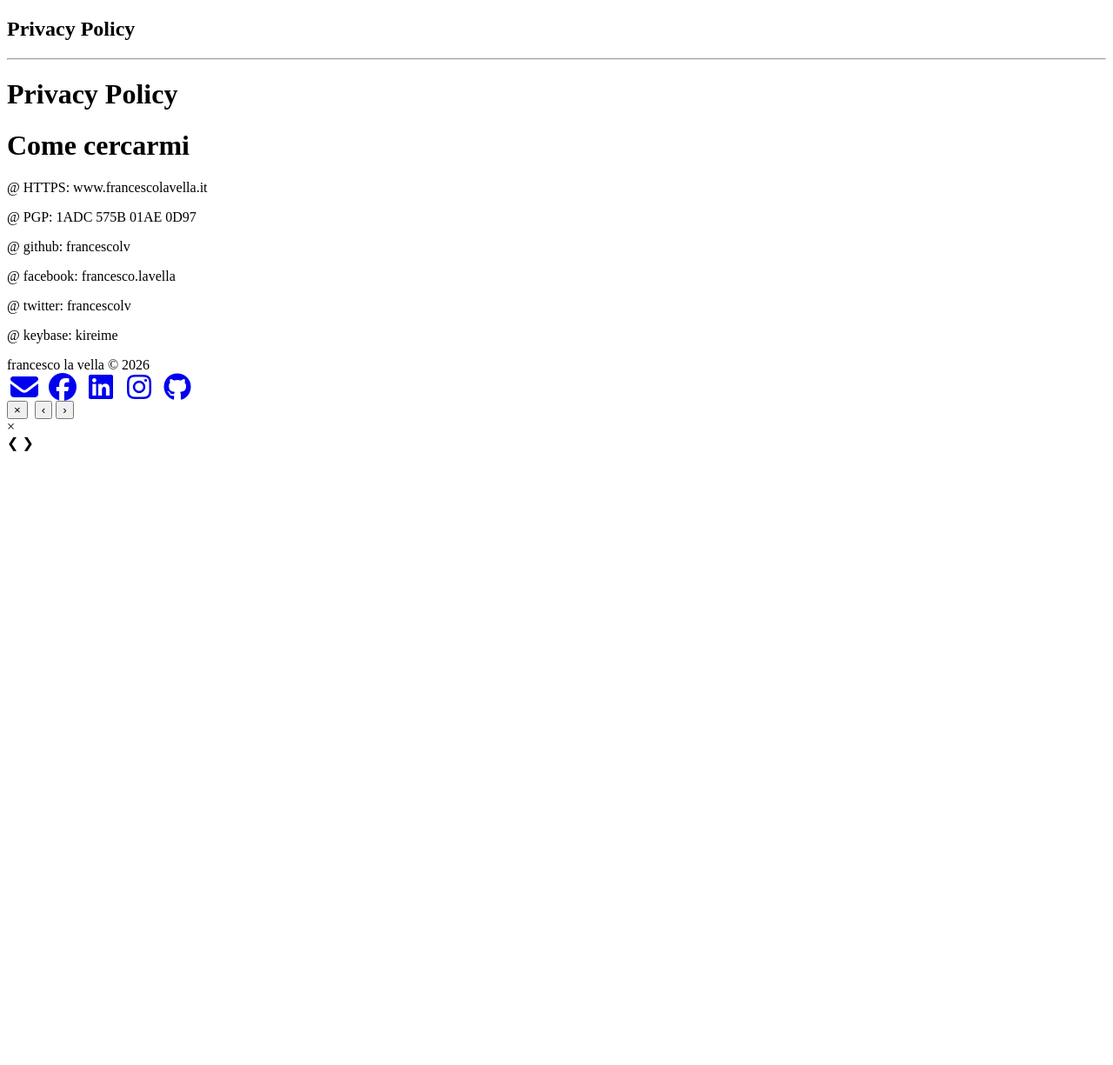
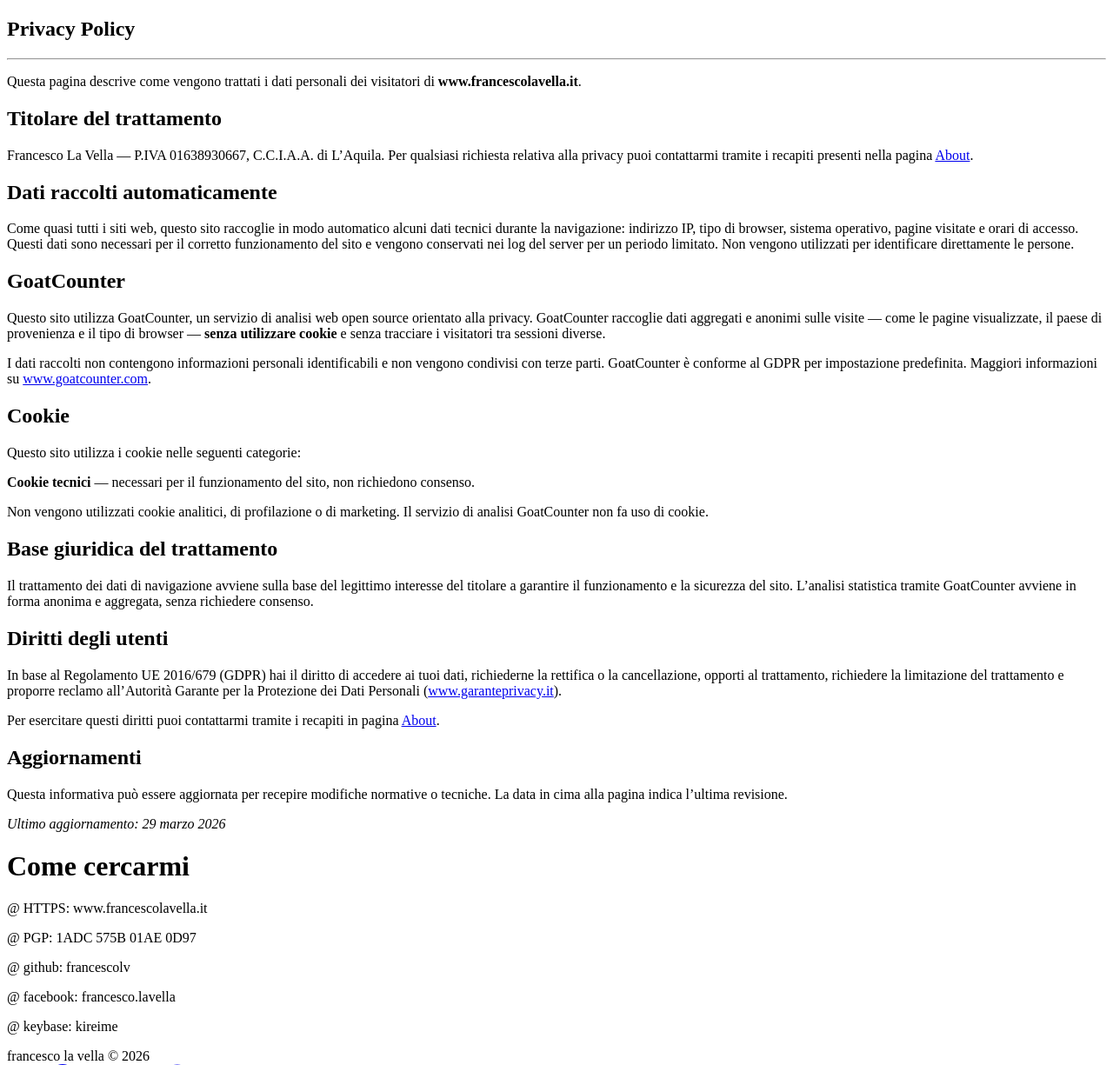
Before and after one commit to francescolv/francescolavella.it, a Jekyll site: the page built from PrivacyPolicy/index.md, in a window 1280 px wide and 1400 px high, scrolled down 269 px. Shown: the part 175-1400 px from the top of the window at 87% size. Built offline with Jekyll 4.4.1, drawn with Linux system fonts in a browser that asks for light colours; nearby versions of some CDN libraries; comment, search, counter and statistics services are not loaded; before the commit the page ends 971 px from its top, so only the background shows below that.

Commit message:
Privacy Policy

```diff
--- a/PrivacyPolicy/index.md
+++ b/PrivacyPolicy/index.md
@@ -2,9 +2,49 @@
 layout: page
 title: Privacy Policy
 tags: [privacy]
-date: 2020-02-18
+date: 2026-03-29
 ---
-<h1>Privacy Policy</h1>
+
+Questa pagina descrive come vengono trattati i dati personali dei visitatori di **www.francescolavella.it**.
+
+## Titolare del trattamento
+
+Francesco La Vella — P.IVA 01638930667, C.C.I.A.A. di L'Aquila.
+Per qualsiasi richiesta relativa alla privacy puoi contattarmi tramite i recapiti presenti nella pagina [About](/about).
+
+## Dati raccolti automaticamente
+
+Come quasi tutti i siti web, questo sito raccoglie in modo automatico alcuni dati tecnici durante la navigazione: indirizzo IP, tipo di browser, sistema operativo, pagine visitate e orari di accesso. Questi dati sono necessari per il corretto funzionamento del sito e vengono conservati nei log del server per un periodo limitato. Non vengono utilizzati per identificare direttamente le persone.
+
+## GoatCounter
+
+Questo sito utilizza GoatCounter, un servizio di analisi web open source orientato alla privacy. GoatCounter raccoglie dati aggregati e anonimi sulle visite — come le pagine visualizzate, il paese di provenienza e il tipo di browser — **senza utilizzare cookie** e senza tracciare i visitatori tra sessioni diverse.
+
+I dati raccolti non contengono informazioni personali identificabili e non vengono condivisi con terze parti. GoatCounter è conforme al GDPR per impostazione predefinita. Maggiori informazioni su [www.goatcounter.com](https://www.goatcounter.com).
+
+## Cookie
+
+Questo sito utilizza i cookie nelle seguenti categorie:
+
+**Cookie tecnici** — necessari per il funzionamento del sito, non richiedono consenso.
+
+Non vengono utilizzati cookie analitici, di profilazione o di marketing. Il servizio di analisi GoatCounter non fa uso di cookie.
+
+## Base giuridica del trattamento
+
+Il trattamento dei dati di navigazione avviene sulla base del legittimo interesse del titolare a garantire il funzionamento e la sicurezza del sito. L'analisi statistica tramite GoatCounter avviene in forma anonima e aggregata, senza richiedere consenso.
+
+## Diritti degli utenti
+
+In base al Regolamento UE 2016/679 (GDPR) hai il diritto di accedere ai tuoi dati, richiederne la rettifica o la cancellazione, opporti al trattamento, richiedere la limitazione del trattamento e proporre reclamo all'Autorità Garante per la Protezione dei Dati Personali ([www.garanteprivacy.it](https://www.garanteprivacy.it)).
+
+Per esercitare questi diritti puoi contattarmi tramite i recapiti in pagina [About](/about).
+
+## Aggiornamenti
+
+Questa informativa può essere aggiornata per recepire modifiche normative o tecniche. La data in cima alla pagina indica l'ultima revisione.
+
+*Ultimo aggiornamento: 29 marzo 2026*
 
 <h1>Come cercarmi</h1>
 @ HTTPS: www.francescolavella.it
@@ -15,6 +55,4 @@
 
 @ facebook: francesco.lavella
 
-@ twitter: francescolv
-
 @ keybase: kireime
```
